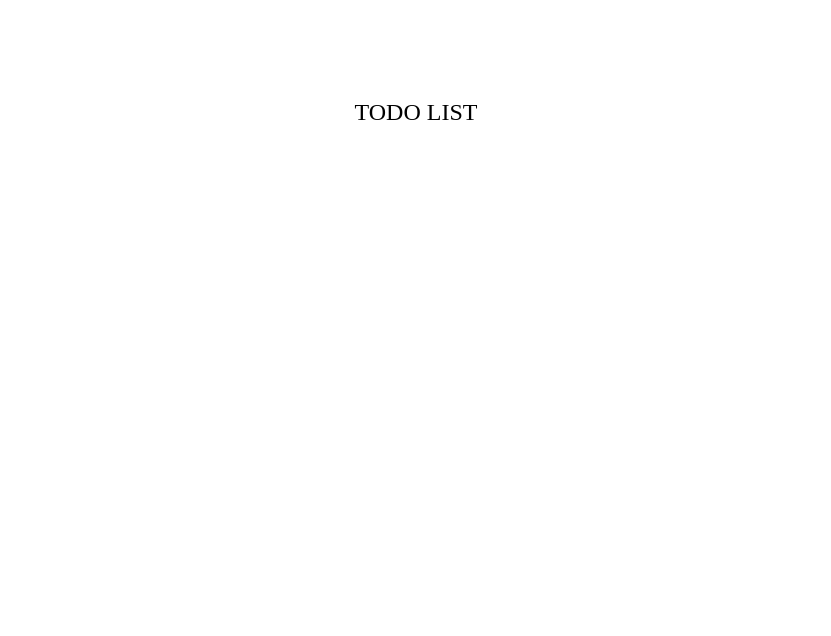
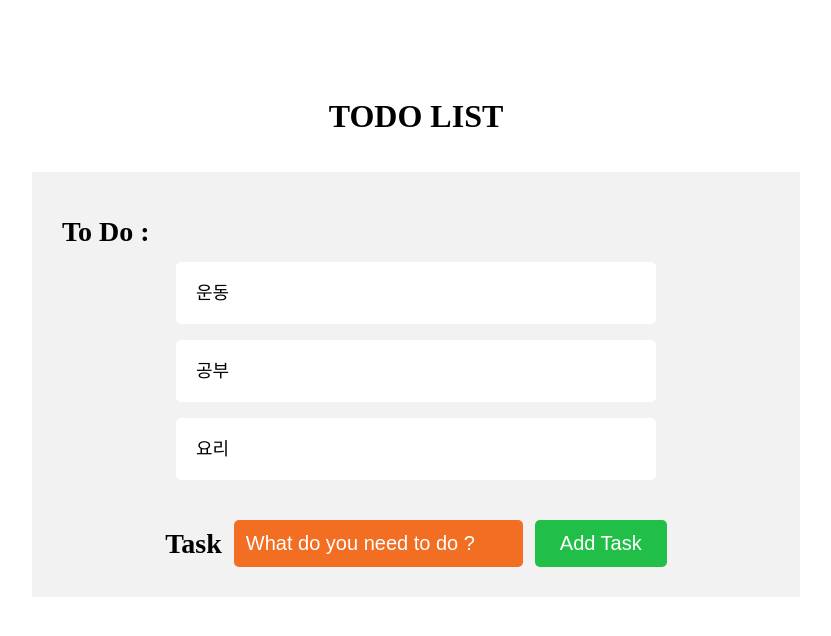
Before and after one commit to aydenote/wanted-pre-onboarding-frontend, a React (Create React App) app: page /todo in a window 1280 px wide. Shown: the top 636 px of the page, without its empty margins (224-1055 px from the left). Built offline with nearby package versions, Linux system fonts and the light colour scheme.

Commit message:
ToDoList 페이지 마크업

```diff
--- a/src/apis/Todo/TodoAPI.jsx
+++ b/src/apis/Todo/TodoAPI.jsx
@@ -1,11 +1,12 @@
 import axios from "axios";
 
 export const createTodoAPI = (content) => {
+  const token = localStorage.getItem("Token");
   return axios({
     url: "https://pre-onboarding-selection-task.shop/todos",
     method: "post",
     headers: {
-      Authorization: window.localStorage.getItem("Token"),
+      Authorization: `Bearer ${token}`,
       "Content-Type": "application/json",
     },
     data: {
@@ -14,37 +15,40 @@ export const createTodoAPI = (content) => {
   });
 };
 
-export const getTodoAPI = (content) => {
+export const getTodoAPI = () => {
+  const token = localStorage.getItem("Token");
   return axios({
     url: "https://pre-onboarding-selection-task.shop/todos",
     method: "get",
     headers: {
-      Authorization: window.localStorage.getItem("Token"),
+      Authorization: `Bearer ${token}`,
     },
   });
 };
 
-export const updateTodoAPI = (content) => {
-  return axios({
-    url: `https://pre-onboarding-selection-task.shop/todos/:${id}`,
-    method: "put",
-    headers: {
-      Authorization: window.localStorage.getItem("Token"),
-      "Content-Type": "application/json",
-    },
-    data: {
-      todo: content,
-      isCompleted: true, // boolean
-    },
-  });
-};
+// export const updateTodoAPI = (content) => {
+// const token = localStorage.getItem("Token");
+//   return axios({
+//     url: `https://pre-onboarding-selection-task.shop/todos/:${id}`,
+//     method: "put",
+//     headers: {
+//       Authorization: token,
+//       "Content-Type": "application/json",
+//     },
+//     data: {
+//       todo: content,
+//       isCompleted: true, // boolean
+//     },
+//   });
+// };
 
-export const deleteTodoAPI = (content) => {
-  return axios({
-    url: `https://pre-onboarding-selection-task.shop/todos/:${id}`,
-    method: "DELETE",
-    headers: {
-      Authorization: window.localStorage.getItem("Token"),
-    },
-  });
-};
+// export const deleteTodoAPI = (content) => {
+// const token = localStorage.getItem("Token");
+//   return axios({
+//     url: `https://pre-onboarding-selection-task.shop/todos/:${id}`,
+//     method: "DELETE",
+//     headers: {
+//       Authorization: token,
+//     },
+//   });
+// };
--- /dev/null
+++ b/src/components/Form/TodoForm.jsx
@@ -0,0 +1,38 @@
+import { useLayoutEffect } from "react";
+import { getTodoAPI } from "../../apis/Todo/TodoAPI";
+import TaskList from "../Task/TaskList";
+import TaskAddBtn from "../Task/TaskAddBtn";
+import styled from "styled-components";
+
+// 스타일 정의
+const TodoContainer = styled("section")`
+  max-width: 768px;
+  margin: auto;
+  padding: 30px;
+  background-color: #f2f2f2;
+`;
+
+const Title = styled("h1")`
+  margin: 16px 0;
+  font-weight: 700;
+  font-size: 28px;
+`;
+
+const TodoForm = () => {
+  // const getTodoList = async () => {
+  //   const res = await getTodoAPI();
+  //   console.log(res);
+  // };
+
+  // useLayoutEffect(() => {
+  //   getTodoList();
+  // }, []);
+  return (
+    <TodoContainer>
+      <Title>To Do : </Title>
+      <TaskList />
+      <TaskAddBtn />
+    </TodoContainer>
+  );
+};
+export default TodoForm;
--- /dev/null
+++ b/src/components/Task/TaskAddBtn.jsx
@@ -0,0 +1,49 @@
+import styled from "styled-components";
+
+// 스타일 정의
+const TaskAddContainer = styled("section")`
+  display: flex;
+  justify-content: center;
+  align-items: center;
+  margin-top: 40px;
+  p {
+    font-size: 28px;
+    font-weight: bolder;
+  }
+`;
+
+const InputTask = styled("input")`
+  margin: 0px 12px;
+  padding: 12px;
+  font-size: 20px;
+  border: none;
+  border-radius: 5px;
+  background-color: #f26e22;
+  color: #ffffff;
+  :focus {
+    outline: none;
+  }
+  ::placeholder {
+    color: #ffffff;
+  }
+`;
+
+const TaskAddBtnStyle = styled("button")`
+  padding: 12px 25px;
+  border: none;
+  border-radius: 5px;
+  font-size: 20px;
+  background-color: #21bf48;
+  color: #ffffff;
+`;
+
+const TaskAddBtn = () => {
+  return (
+    <TaskAddContainer>
+      <p>Task</p>
+      <InputTask type="text" placeholder="What do you need to do ?" maxLength="16" />
+      <TaskAddBtnStyle>Add Task</TaskAddBtnStyle>
+    </TaskAddContainer>
+  );
+};
+export default TaskAddBtn;
--- /dev/null
+++ b/src/components/Task/TaskList.jsx
@@ -0,0 +1,31 @@
+import styled from "styled-components";
+
+// 스타일 정의
+const TaskContainer = styled("section")`
+  margin: auto;
+  ul {
+    max-width: 480px;
+    margin: auto;
+  }
+  li {
+    margin-top: 16px;
+    padding: 20px;
+    border-radius: 5px;
+    font-size: 18px;
+    line-height: 22px;
+    background-color: #ffffff;
+  }
+`;
+
+const TaskList = () => {
+  return (
+    <TaskContainer>
+      <ul>
+        <li>운동</li>
+        <li>공부</li>
+        <li>요리</li>
+      </ul>
+    </TaskContainer>
+  );
+};
+export default TaskList;
--- a/src/pages/Todo/TodoPage.jsx
+++ b/src/pages/Todo/TodoPage.jsx
@@ -1,4 +1,5 @@
 import styled from "styled-components";
+import ToDoForm from "../../components/Form/TodoForm";
 
 // 스타일 정의
 const Title = styled("header")`
@@ -7,16 +8,19 @@ const Title = styled("header")`
   margin-bottom: 40px;
   p {
     text-align: center;
-    font-weight: 500;
-    font-size: 24px;
+    font-weight: 900;
+    font-size: 32px;
   }
 `;
 
 const TodoPage = () => {
   return (
-    <Title>
-      <p>TODO LIST</p>
-    </Title>
+    <>
+      <Title>
+        <p>TODO LIST</p>
+      </Title>
+      <ToDoForm />
+    </>
   );
 };
 export default TodoPage;
```
Also changed, not shown: src/components/Button/TaskAddBtn.jsx (added).
